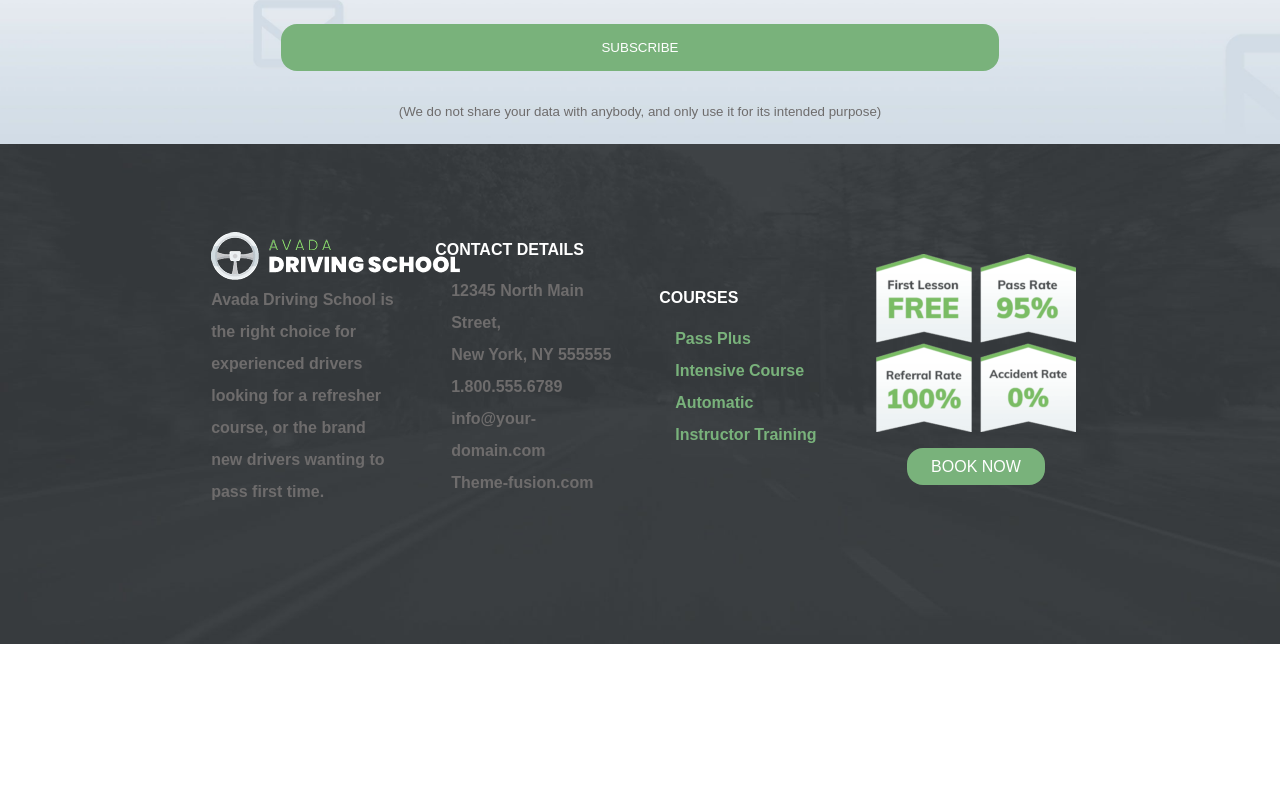
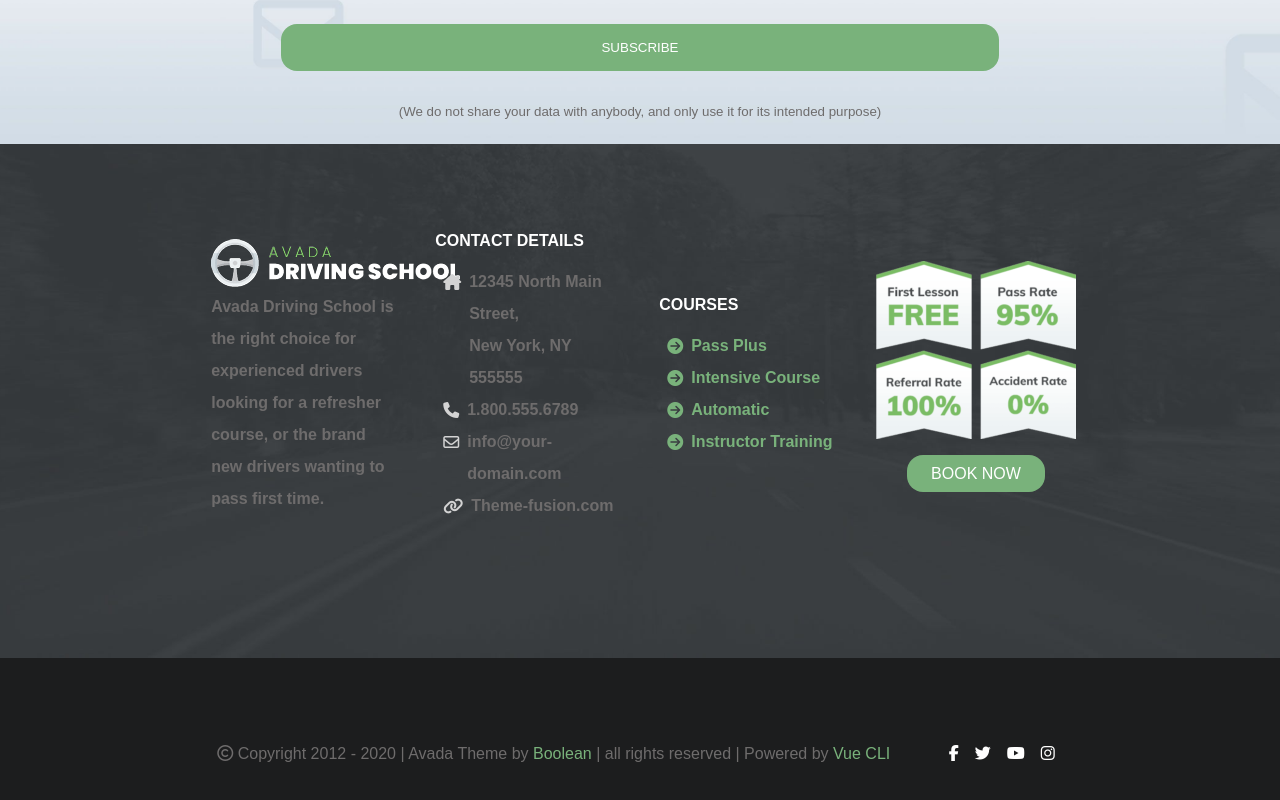
Before and after one commit to LorenzoBertoni/proj-html-vuejs, a Vue app: page / in a window 1280 px wide. Shown: the part 4433-5233 px from the top of the page. Before the commit the page ends 5077 px from the top, so only its background shows below. Built offline with nearby package versions, Linux system fonts and the light colour scheme.

Commit message:
add: sezione footer-bottom

```diff
--- a/src/App.vue
+++ b/src/App.vue
@@ -23,5 +23,5 @@ export default {
 
 <style lang="scss">
 @import './styles/general.scss';
-
+@import '~@fortawesome/fontawesome-free/css/all.css';
 </style>
--- a/src/components/AppFooter.vue
+++ b/src/components/AppFooter.vue
@@ -1,15 +1,19 @@
 <template>
     <footer>
         <FooterTop/>
+        <FooterBottom/>
     </footer>
 </template>
 
 <script>
 import FooterTop from './sections/FooterTop.vue';
+import FooterBottom from './sections/FooterBottom.vue';
+
 export default {
     name: 'AppFooter',
     components: {
-        FooterTop
+        FooterTop,
+        FooterBottom
     }
 }
 </script>
--- /dev/null
+++ b/src/components/sections/FooterBottom.vue
@@ -0,0 +1,43 @@
+<template>
+    <div class="footer-bottom">
+        <div class="d-flex-around boxed">
+            <div class="copyright">
+                <p class="main-text">
+                    <i class="fa-regular fa-copyright"></i>
+                    Copyright 2012 - 2020 | Avada Theme by <span>Boolean</span> |
+                    all rights reserved | Powered by <span>Vue CLI</span>
+                </p>
+            </div>
+
+            <div class="social">
+                <i class="fa-brands fa-facebook-f"></i>
+                <i class="fa-brands fa-twitter"></i>
+                <i class="fa-brands fa-youtube"></i>
+                <i class="fa-brands fa-instagram"></i>
+            </div>
+        </div>
+    </div>
+</template>
+
+<script>
+export default {
+    name: 'FooterBottom'
+}
+</script>
+
+<style scoped lang="scss">
+@import '../../styles/vars.scss';
+    .footer-bottom {
+        background-color: #1C1D1E;
+        padding: 5rem 0;
+        span {
+            color: $brand_color;
+        }
+
+        .social * {
+            color: #fff;
+            margin: 0 .5rem;
+            cursor: pointer;
+        }
+    }
+</style>
--- a/src/components/sections/SectionInstructors.vue
+++ b/src/components/sections/SectionInstructors.vue
@@ -68,7 +68,6 @@ export default {
 
 <style scoped lang="scss">
 @import '../../styles/vars.scss';
-@import '~@fortawesome/fontawesome-free/css/all.css';
 
     .right-side {
         width: 60%;
--- a/src/components/sections/SectionLatestNews.vue
+++ b/src/components/sections/SectionLatestNews.vue
@@ -13,7 +13,7 @@
                     </div>
                     <h4>{{news.title}}</h4>
                     <p class="main-text">
-                        <small>{{news.date}} <span>{{news.comments}} comments</span></small>
+                        <small>{{news.date}} | <span>{{news.comments}} comments</span></small>
                     </p>
                     <p class="main-text">
                         {{news.description}}
```
